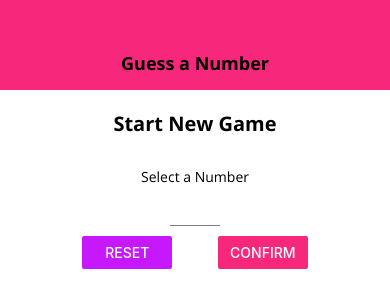
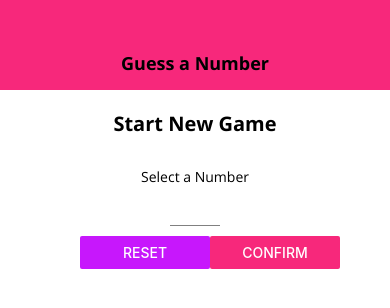
Before and after one commit to tutorials-react-native/2_guess_number_app, a React Native app: screen / in a window 390 px wide. Shown: the top 308 px of the page. Built offline with nearby package versions, Linux system fonts and the light colour scheme.

Commit message:
adjust for every device using Demenstions package

```diff
--- a/src/components/Button/MainButton.js
+++ b/src/components/Button/MainButton.js
@@ -5,7 +5,7 @@ import Color from "color";
 
 const MainButton = ({ onPress, children }) => {
   return (
-    <TouchableOpacity onPress={onPress}>
+    <TouchableOpacity activeOpacity={0.8} onPress={onPress}>
       <View style={styles.button}>
         <Text style={styles.buttonText}>{children}</Text>
       </View>
--- a/src/screens/GameOverScreen.js
+++ b/src/screens/GameOverScreen.js
@@ -1,5 +1,13 @@
 import React from "react";
-import { View, Text, StyleSheet, Button, Image } from "react-native";
+import {
+  View,
+  Text,
+  StyleSheet,
+  Button,
+  Image,
+  Dimensions,
+  ScrollView
+} from "react-native";
 
 import { TitleText, BodyText } from "components/Text";
 import { MainButton } from "components/Button";
@@ -7,12 +15,18 @@ import successImage from "assets/success.png";
 
 const successImageWeb = "https://www.dw.com/image/48396304_303.jpg";
 
+const windowWidth = Dimensions.get("window").width;
+const windowHeight = Dimensions.get("window").height;
+const isBigWidth = windowWidth > 300;
+const isBigHeight = windowHeight > 600;
+
 const GameOverScreen = ({
   guessRounds,
   userSelectNumber,
   configureNewGame
 }) => {
   return (
+    <ScrollView contentContainerStyle={styles.scrollConatiner}>
       <View style={styles.screen}>
         <TitleText>Game Over!</TitleText>
         <View style={styles.imageContainer} overflow="hidden">
@@ -26,30 +40,36 @@ const GameOverScreen = ({
         </View>
         <View style={styles.resultContainer}>
           <BodyText style={styles.resultText}>
-          Your Phone needed <Text style={styles.highlight}>{guessRounds}</Text>{" "}
-          rounds to guess the number{" "}
-          <Text style={styles.highlight}>{userSelectNumber}</Text>
+            Your Phone needed{" "}
+            <Text style={styles.highlight}>{guessRounds}</Text> rounds to guess
+            the number <Text style={styles.highlight}>{userSelectNumber}</Text>
           </BodyText>
         </View>
 
         <MainButton onPress={configureNewGame}>NEW GAME</MainButton>
       </View>
+    </ScrollView>
   );
 };
 
 const styles = StyleSheet.create({
+  scrollConatiner: {
+    flex: 1,
+    justifyContent: "center",
+    alignItems: "center"
+  },
   screen: {
     flex: 1,
     justifyContent: "center",
     alignItems: "center"
   },
   imageContainer: {
-    width: 300,
-    height: 300,
-    borderRadius: 150,
+    width: windowWidth * 0.7,
+    height: windowWidth * 0.7,
+    borderRadius: (windowWidth * 0.7) / 2,
     borderColor: "black",
     borderWidth: 1,
-    marginVertical: 30
+    marginVertical: isBigHeight ? 30 : 10
   },
   image: {
     width: "100%",
@@ -57,11 +77,11 @@ const styles = StyleSheet.create({
   },
   resultContainer: {
     marginHorizontal: 30,
-    marginVertical: 15
+    marginVertical: isBigHeight ? 15 : 5
   },
   resultText: {
     textAlign: "center",
-    fontSize: 20
+    fontSize: isBigHeight ? 20 : 12
   },
   highlight: {
     color: "red",
--- a/src/screens/GameScreen.js
+++ b/src/screens/GameScreen.js
@@ -6,13 +6,16 @@ import {
   Button,
   Alert,
   ScrollView,
-  FlatList
+  FlatList,
+  Dimensions
 } from "react-native";
 import { Ionicons } from "@expo/vector-icons";
 
 import { Card, NumberContainer } from "components";
 import { BodyText, TitleText } from "components/Text";
 import { MainButton } from "components/Button";
+
+const isBigHeight = Dimensions.get("window").height > 600;
 
 const generateRandomNumber = (min, max, exclude) => {
   min = Math.ceil(min);
@@ -114,13 +117,13 @@ const styles = StyleSheet.create({
   buttonConatiner: {
     flexDirection: "row",
     justifyContent: "space-around",
-    marginTop: 20,
+    marginTop: isBigHeight ? 20 : 5,
     width: 400,
     maxWidth: "90%"
   },
   listContainer: {
     flex: 1,
-    width: "60%"
+    width: isBigHeight ? "60%" : "80%"
   },
   list: {
     // alignItems: "center",
--- a/src/screens/StartGameScreen.js
+++ b/src/screens/StartGameScreen.js
@@ -6,7 +6,8 @@ import {
   Button,
   TouchableWithoutFeedback,
   Keyboard,
-  Alert
+  Alert,
+  Dimensions
 } from "react-native";
 
 import Color from "color";
@@ -112,8 +113,9 @@ const styles = StyleSheet.create({
     marginVertical: 10
   },
   inputContainer: {
-    width: 300,
-    maxWidth: "80%",
+    width: "80%",
+    maxWidth: "95%",
+    minWidth: 300,
     alignItems: "center"
   },
   buttonContainer: {
@@ -123,7 +125,7 @@ const styles = StyleSheet.create({
     paddingHorizontal: 15
   },
   button: {
-    width: "40%"
+    width: Dimensions.get("window").width / 3
   },
   input: {
     width: 50,
```
Lines whose indentation alone changed are shown as unchanged.
